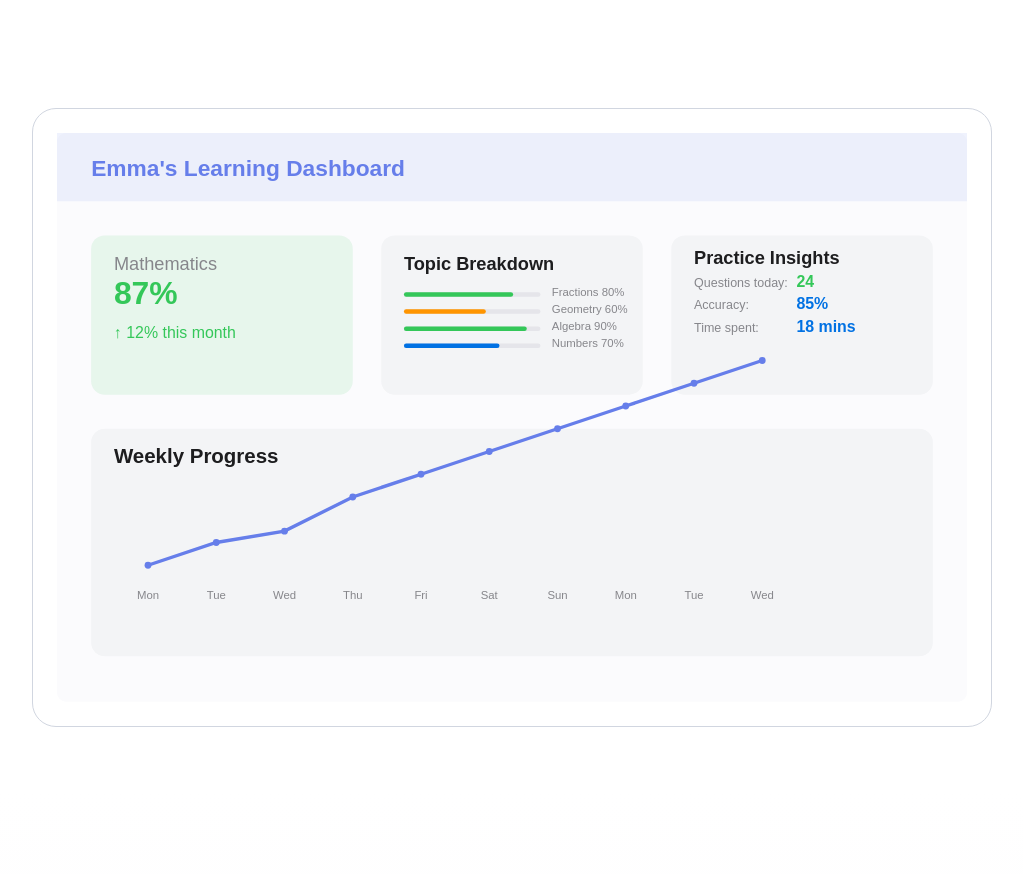
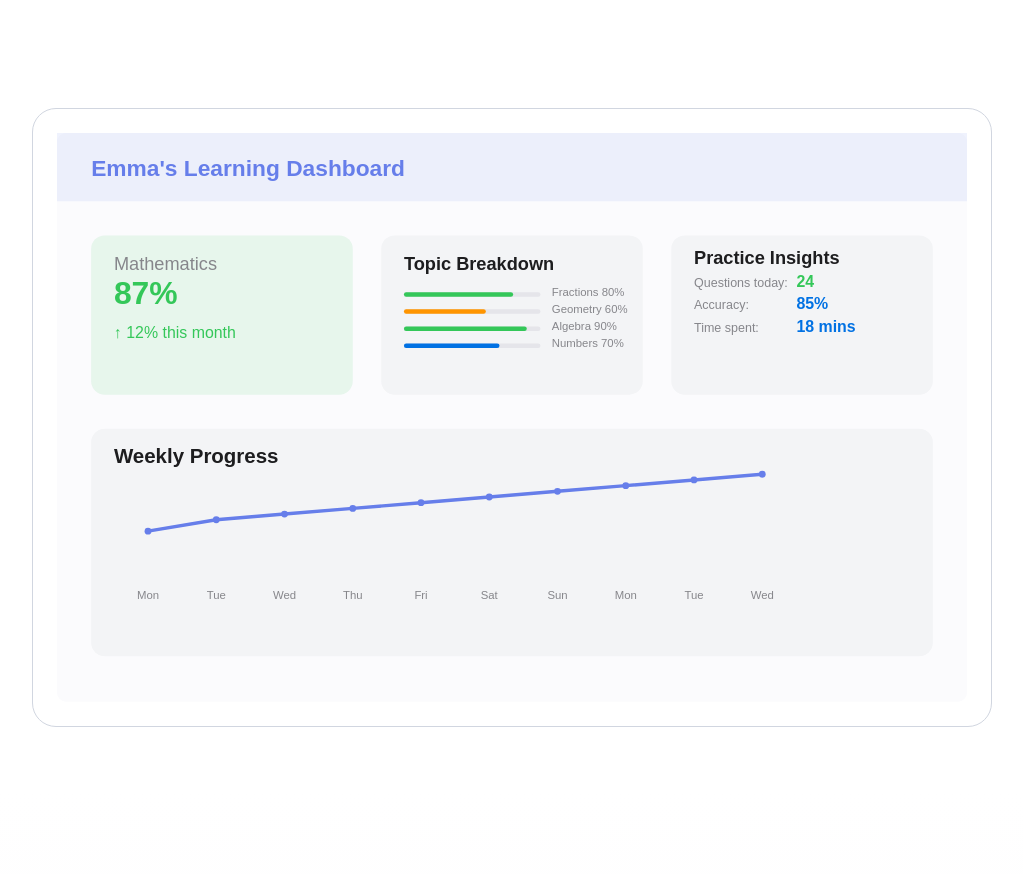
Before and after one commit to yasirmir1/kudos-ai, a React (Vite) app: page / in a window 1280 px wide. Shown: the part 540-1414 px from the top of the page, without its empty margins (128-1151 px from the left). Built offline with nearby package versions, Linux system fonts and the light colour scheme.

Commit message:
Adjust weekly progress line
Adjusted the vertical positioning and steepness of the weekly progress line in the dashboard SVG to improve its appearance.

```diff
--- a/src/pages/Index.tsx
+++ b/src/pages/Index.tsx
@@ -170,17 +170,17 @@ const Index = () => {
               <text x="50" y="290" fontFamily="Arial" fontSize="18" fontWeight="600" fill="#1D1D1F">Weekly Progress</text>
 
               {/* Extended line graph within container bounds */}
-              <polyline points="80,380 140,360 200,350 260,320 320,300 380,280 440,260 500,240 560,220 620,200" stroke="#667EEA" strokeWidth="3" fill="none"></polyline>
-              <circle cx="80" cy="380" r="3" fill="#667EEA"></circle>
-              <circle cx="140" cy="360" r="3" fill="#667EEA"></circle>
-              <circle cx="200" cy="350" r="3" fill="#667EEA"></circle>
-              <circle cx="260" cy="320" r="3" fill="#667EEA"></circle>
-              <circle cx="320" cy="300" r="3" fill="#667EEA"></circle>
-              <circle cx="380" cy="280" r="3" fill="#667EEA"></circle>
-              <circle cx="440" cy="260" r="3" fill="#667EEA"></circle>
-              <circle cx="500" cy="240" r="3" fill="#667EEA"></circle>
-              <circle cx="560" cy="220" r="3" fill="#667EEA"></circle>
-              <circle cx="620" cy="200" r="3" fill="#667EEA"></circle>
+              <polyline points="80,350 140,340 200,335 260,330 320,325 380,320 440,315 500,310 560,305 620,300" stroke="#667EEA" strokeWidth="3" fill="none"></polyline>
+              <circle cx="80" cy="350" r="3" fill="#667EEA"></circle>
+              <circle cx="140" cy="340" r="3" fill="#667EEA"></circle>
+              <circle cx="200" cy="335" r="3" fill="#667EEA"></circle>
+              <circle cx="260" cy="330" r="3" fill="#667EEA"></circle>
+              <circle cx="320" cy="325" r="3" fill="#667EEA"></circle>
+              <circle cx="380" cy="320" r="3" fill="#667EEA"></circle>
+              <circle cx="440" cy="315" r="3" fill="#667EEA"></circle>
+              <circle cx="500" cy="310" r="3" fill="#667EEA"></circle>
+              <circle cx="560" cy="305" r="3" fill="#667EEA"></circle>
+              <circle cx="620" cy="300" r="3" fill="#667EEA"></circle>
 
               {/* Day labels */}
               <text x="80" y="410" fontFamily="Arial" fontSize="10" fill="#86868B" textAnchor="middle">Mon</text>
```
